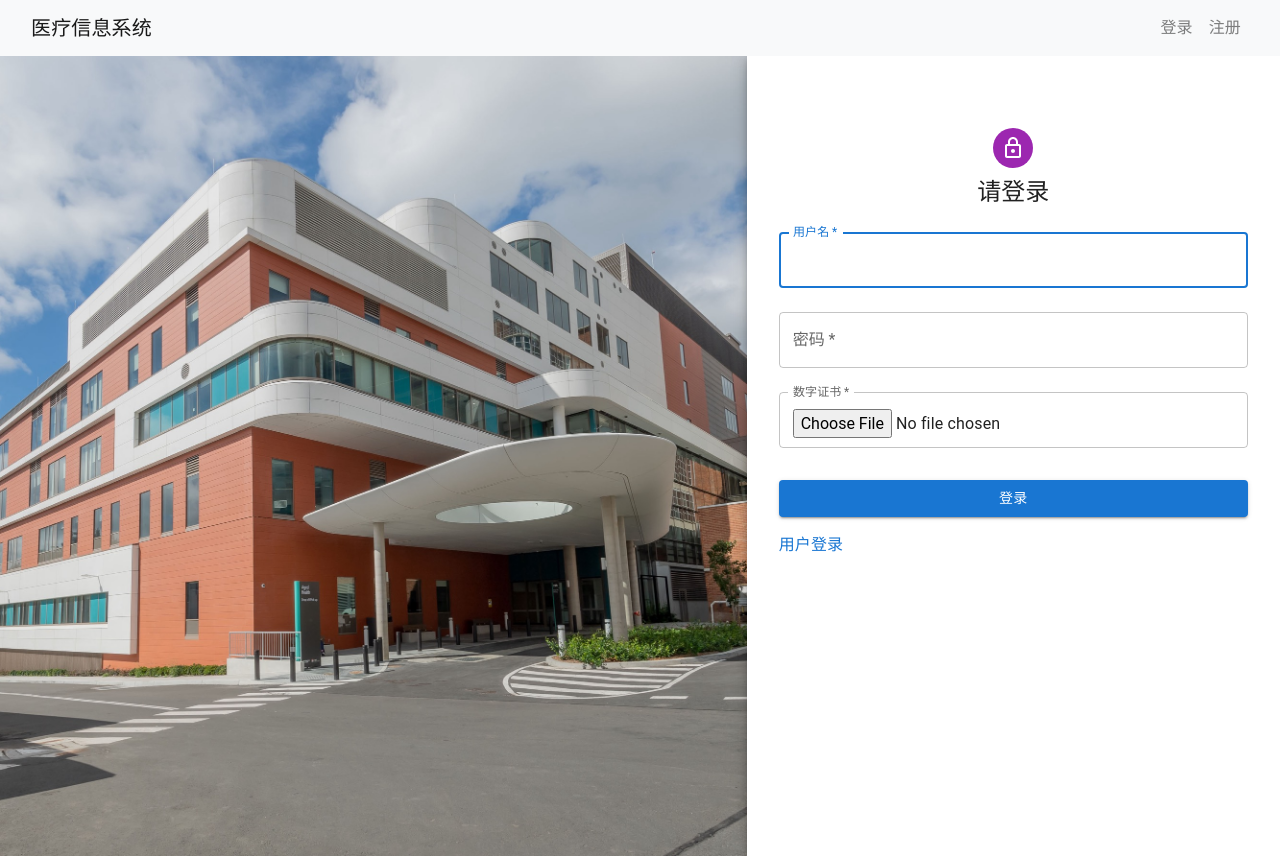
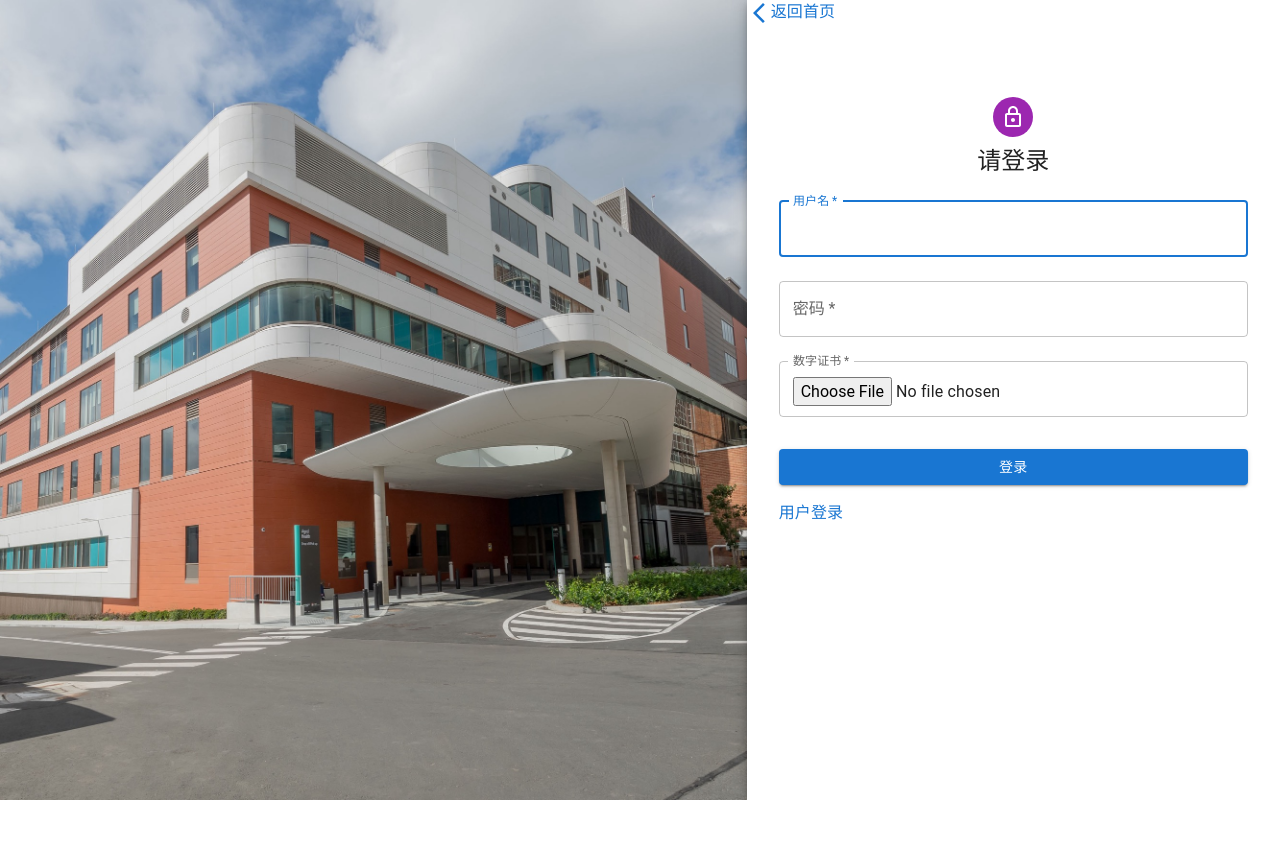
Before and after one commit to NattyO3O/EncryptHospitalSys, a React (Create React App) app in the folder frontend/: page /adminSignIn in a window 1280 px wide. After the commit the page ends 800 px from the top, so only its background shows below. Built offline with nearby package versions, Linux system fonts and the light colour scheme.

Commit message:
change to router v5

```diff
--- a/frontend/package.json
+++ b/frontend/package.json
@@ -16,7 +16,7 @@
     "react": "^18.3.1",
     "react-dom": "^18.3.1",
     "react-redux": "^9.1.1",
-    "react-router-dom": "^6.23.0",
+    "react-router-dom": "^5.3.4",
     "react-scripts": "5.0.1",
     "redux": "^5.0.1",
     "redux-devtools-extension": "^2.13.9",
--- a/frontend/src/components/HeaderNav/index.jsx
+++ /dev/null
@@ -1,24 +0,0 @@
-import React, { Component } from 'react'
-import { Link } from "react-router-dom"
-
-export default class HeaderNav extends Component {
-    render() {
-        return(
-            <nav className="navbar navbar-expand-lg navbar-light bg-light">
-                <div className="container-fluid">
-                    <Link className="navbar-brand" to="/">医疗信息系统</Link>
-                    <div className="navbar-collapse">
-                        <ul className="navbar-nav ml-auto">
-                            <li>
-                                <Link className="nav-link" to="/signIn">登录</Link>
-                            </li>
-                            <li className="nav-item">
-                                <Link className="nav-link" to="/signUp">注册</Link>
-                            </li>
-                        </ul>
-                    </div>
-                    </div>
-            </nav>
-        )
-    }
-}
--- a/frontend/src/pages/App.jsx
+++ b/frontend/src/pages/App.jsx
@@ -1,4 +1,5 @@
 import React from 'react';
+import { Link } from 'react-router-dom';
 
 function App() {
     return (
@@ -13,8 +14,8 @@ function App() {
                             <div className="carousel-item active">
                                 <img className="d-block w-100" src="slide1.jpg" alt="First slide" />
                                 <div className="carousel-caption d-none d-md-block">
-                                    <h3>欢迎使用</h3>
-                                    <p>XX医院医疗信息系统</p>
+                                    <h2>XX医院医疗信息系统</h2>
+                                    <p>欢迎使用</p>
                                 </div>
                             </div>
                         </div>
@@ -30,20 +31,23 @@ function App() {
                 </div>
             </div>
             <div className="row text-center mt-4">
-                <div className="col-md-4">
-                    <img src="fast.jpg" alt="Column 1" style={{ width: '20%', marginBottom: '20px' }} />
+                <div className="col-md-4 d-flex flex-column align-items-center justify-content-start">
+                    <img src="fast.jpg" alt="Column 1" style={{ width: '20%', maxWidth: '200px', marginBottom: '20px' }} />
                     <h5>方便快捷的线上挂号功能</h5>
                     <p>本系统提供线上挂号服务，无需排队等待，您可以随时随地通过我们的平台预约医生，提高就医效率。</p>
+                    <Link to="/signIn" className="btn btn-primary mt-auto">立即使用</Link>
                 </div>
-                <div className="col-md-4">
-                    <img src="safe.jpg" alt="Column 2" style={{ width: '18%', marginBottom: '20px' }} />
+                <div className="col-md-4 d-flex flex-column align-items-center justify-content-start">
+                    <img src="safe.jpg" alt="Column 2" style={{ width: '18%', maxWidth: '200px', marginBottom: '20px' }} />
                     <h5>数据传输存储加密</h5>
                     <p>我们重视用户数据的安全性，采用先进的加密技术确保数据在传输和存储过程中的安全，保护用户隐私不被泄露。</p>
+                    <Link to="/signIn" className="btn btn-primary mt-auto">立即使用</Link>
                 </div>
-                <div className="col-md-4">
-                    <img src="user.jpg" alt="Column 3" style={{ width: '18%', marginBottom: '20px' }} />
+                <div className="col-md-4 d-flex flex-column align-items-center justify-content-start">
+                    <img src="user.jpg" alt="Column 3" style={{ width: '18%', maxWidth: '200px', marginBottom: '20px' }} />
                     <h5>用户友好的交互界面</h5>
                     <p>系统设计注重用户体验，操作便捷，使用户能够轻松地管理医疗信息。</p>
+                    <Link to="/signIn" className="btn btn-primary mt-auto">立即使用</Link>
                 </div>
             </div>
         </div>
--- a/frontend/src/pages/SignIn/AdminSignIn.jsx
+++ b/frontend/src/pages/SignIn/AdminSignIn.jsx
@@ -11,6 +11,7 @@ import Grid from '@mui/material/Grid';
 import LockOutlinedIcon from '@mui/icons-material/LockOutlined';
 import Typography from '@mui/material/Typography';
 import { createTheme, ThemeProvider } from '@mui/material/styles';
+import ArrowBackIosNewIcon from "@mui/icons-material/ArrowBackIosNew";
 
 const defaultTheme = createTheme();
 
@@ -44,6 +45,9 @@ export default function AdminSignIn() {
                     }}
                 />
                 <Grid item xs={12} sm={8} md={5} component={Paper} elevation={6} square>
+                    <Link component={RouterLink} to="/" underline="hover">
+                        {<ArrowBackIosNewIcon />}返回首页
+                    </Link>
                     <Box
                         sx={{
                             my: 8,
--- a/frontend/src/pages/SignIn/SignInSide.jsx
+++ b/frontend/src/pages/SignIn/SignInSide.jsx
@@ -11,6 +11,7 @@ import Grid from '@mui/material/Grid';
 import LockOutlinedIcon from '@mui/icons-material/LockOutlined';
 import Typography from '@mui/material/Typography';
 import { createTheme, ThemeProvider } from '@mui/material/styles';
+import ArrowBackIosNewIcon from '@mui/icons-material/ArrowBackIosNew';
 
 const defaultTheme = createTheme();
 
@@ -43,6 +44,9 @@ export default function SignInSide() {
                     }}
                 />
                 <Grid item xs={12} sm={8} md={5} component={Paper} elevation={6} square>
+                    <Link component={RouterLink} to="/" underline="hover">
+                        {<ArrowBackIosNewIcon />}返回首页
+                    </Link>
                     <Box
                         sx={{
                             my: 8,
--- a/frontend/src/pages/SignIn/SignUp.jsx
+++ b/frontend/src/pages/SignIn/SignUp.jsx
@@ -1,5 +1,5 @@
 import React, { useState } from 'react';
-import { useNavigate } from 'react-router-dom';
+import { withRouter } from 'react-router-dom';
 import {
     Snackbar,
     Alert,
@@ -19,10 +19,11 @@ import LockOutlinedIcon from '@mui/icons-material/LockOutlined';
 import Visibility from '@mui/icons-material/Visibility';
 import VisibilityOff from '@mui/icons-material/VisibilityOff';
 import { createTheme, ThemeProvider } from '@mui/material/styles';
+import ArrowBackIosNewIcon from "@mui/icons-material/ArrowBackIosNew";
 
 const defaultTheme = createTheme();
 
-function SignUp() {
+function SignUp({history}) { //通过 props 接收 history 对象
     const [userName, setUserName] = useState('');
     const [passWord, setPassWord] = useState('');
     const [passwordStrength, setPasswordStrength] = useState(0);
@@ -30,7 +31,6 @@ function SignUp() {
     const [openSnackbar, setOpenSnackbar] = useState(false);
     const [snackbarMessage, setSnackbarMessage] = useState('');
     const [snackbarSeverity, setSnackbarSeverity] = useState('info');
-    const navigate = useNavigate();
 
     const assessPasswordStrength = (password) => {
         let strength = 0;
@@ -87,7 +87,7 @@ function SignUp() {
                 setSnackbarSeverity('success');
                 setOpenSnackbar(true);
                 setTimeout(() => {
-                    navigate('/signIn');
+                    history.push('/signIn');  // 使用 history.push 进行跳转
                 }, 3000); // 3秒后跳转
             } else {
                 throw new Error('Unexpected error');
@@ -102,6 +102,9 @@ function SignUp() {
 
     return (
         <ThemeProvider theme={defaultTheme}>
+            <Link component={RouterLink} to="/" underline="hover">
+                {<ArrowBackIosNewIcon />}返回首页
+            </Link>
             <Container component="main" maxWidth="xs">
                 <CssBaseline />
                 <Box
@@ -190,4 +193,4 @@ function SignUp() {
     );
 }
 
-export default SignUp;
+export default withRouter(SignUp); // 使用 withRouter 高阶组件包装 SignUp 组件
--- a/frontend/src/router/index.js
+++ b/frontend/src/router/index.js
@@ -1,23 +1,20 @@
 import React, { Component } from 'react'
-import { BrowserRouter as Router, Route, Routes} from "react-router-dom";
+import { BrowserRouter as Router, Route, Switch} from "react-router-dom";
 import App from "../pages/App"
 import SignUp from "../pages/SignIn/SignUp"
 import SignInSide from "../pages/SignIn/SignInSide"
 import AdminSignIn from "../pages/SignIn/AdminSignIn"
 
-import HeaderNav from "../components/HeaderNav"
-
 export default class index extends Component{
     render(){
         return(
             <Router>
-                <HeaderNav />
-                <Routes>
-                    <Route path="/" element={<App />} />
-                    <Route path="/signIn" element={ <SignInSide /> } />
-                    <Route path="/signUp" element={ <SignUp /> } />
-                    <Route path="/adminSignIn" element={ <AdminSignIn /> } />
-                </Routes>
+                <Switch>
+                    <Route exact path="/" component={App} />
+                    <Route path="/signIn" component={ SignInSide } />
+                    <Route path="/signUp" component={ SignUp } />
+                    <Route path="/adminSignIn" component={ AdminSignIn } />
+                </Switch>
             </Router>
         )
     }
```
Also changed, not shown: 1 other file (tests, documents, lock files or other folders).
